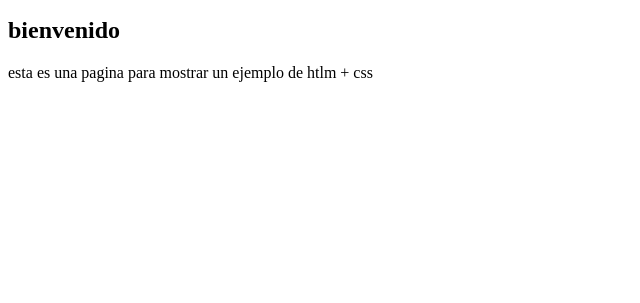
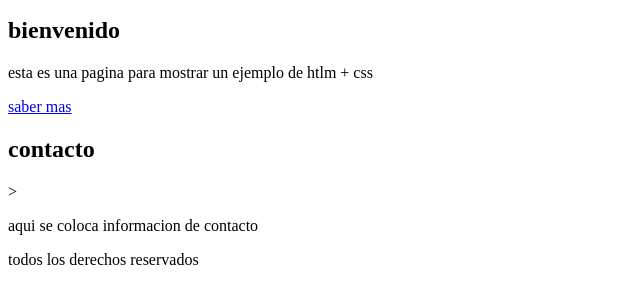
Before and after one commit to figueroaliyen58/html_liyen04, a plain HTML site: page index.html in a window 1280 px wide. Shown: the part 101-404 px from the top of the page, without its empty margins (0-640 px from the left). Drawn offline with Linux system fonts and the light colour scheme.

Commit message:
se finaliza el html

```diff
--- a/index.html
+++ b/index.html
@@ -14,10 +14,16 @@
         <main class="content">
             <section class="card">
                 <h2>bienvenido</h2>
-                <p>esta es una pagina para mostrar un ejemplo de htlm + css
-                </p>
-                </p>
+                <p>esta es una pagina para mostrar un ejemplo de htlm + css</p>
+                <a class="btn" href="#">saber mas</a>
+            </section>
+            <section class="card">
+                <h2>contacto</h2>
+                ><p>aqui se coloca informacion de contacto</p>
             </section>
         </main>
+        <footer class="site-footer">
+            <p>todos los derechos reservados</p>
+        </footer>
     </body>
 </html>
```
